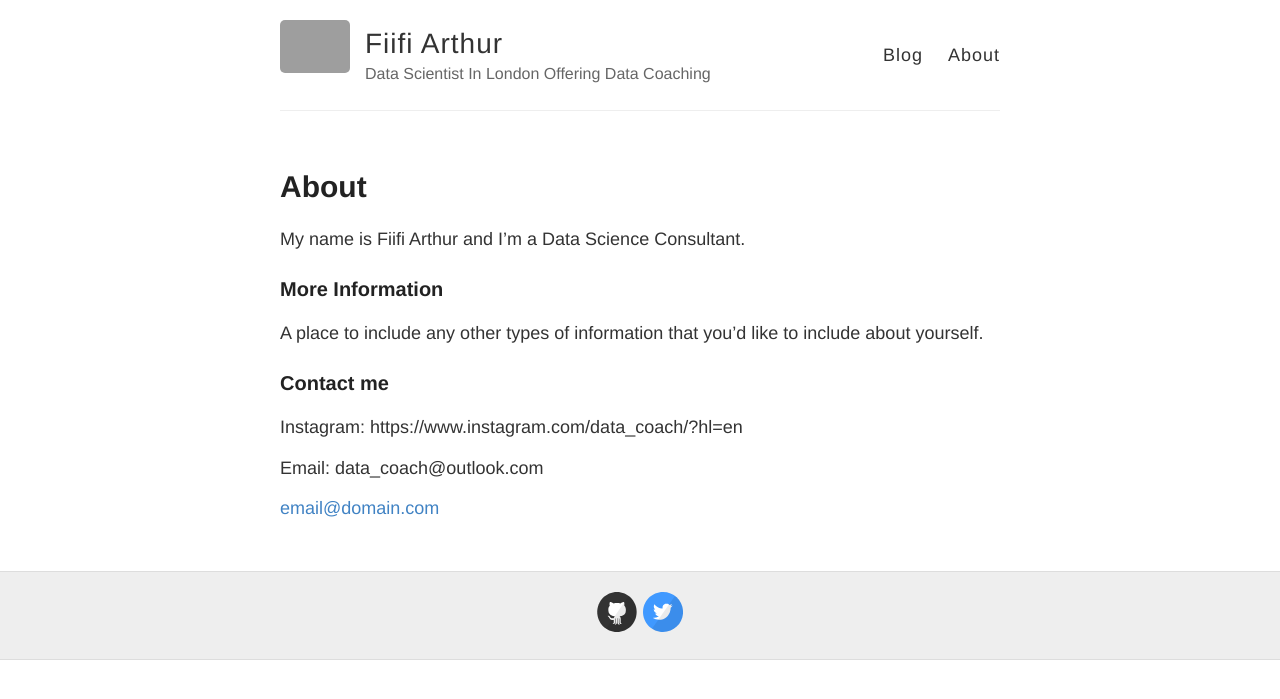
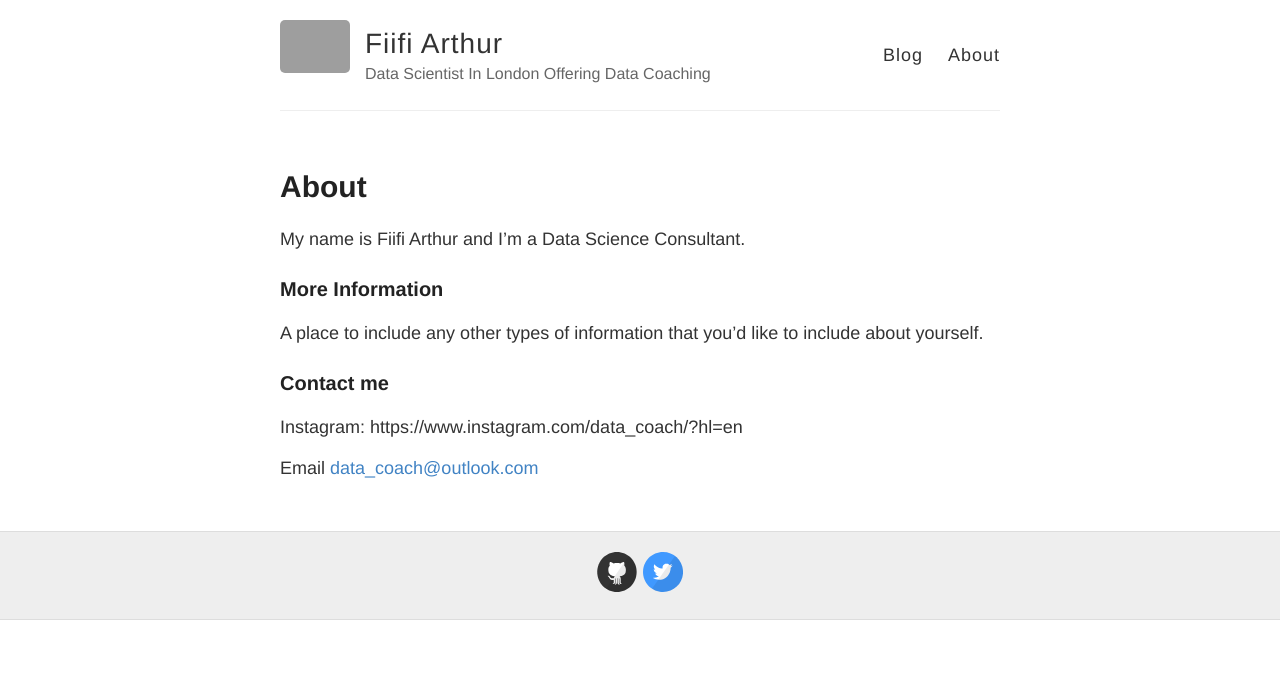
Before and after one commit to Fiifi2015/Fiifi2015.github.io, a Jekyll site: the page built from about.md, in a window 1280 px wide. Shown: the top 699 px of the page. Built offline with Jekyll 4.4.1, drawn with Linux system fonts in a browser that asks for light colours; grey boxes are pictures that could not be loaded.

Commit message:
more changes

```diff
--- a/about.md
+++ b/about.md
@@ -14,6 +14,5 @@ A place to include any other types of information that you'd like to include abo
 
 Instagram: https://www.instagram.com/data_coach/?hl=en
 
-Email: data_coach@outlook.com
-
-[email@domain.com](mailto:email@domain.com)
+Email
+[data_coach@outlook.com](mailto:data_coach@outlook.com)
```
Also changed, not shown: _config.yml (line endings or trailing spaces).
